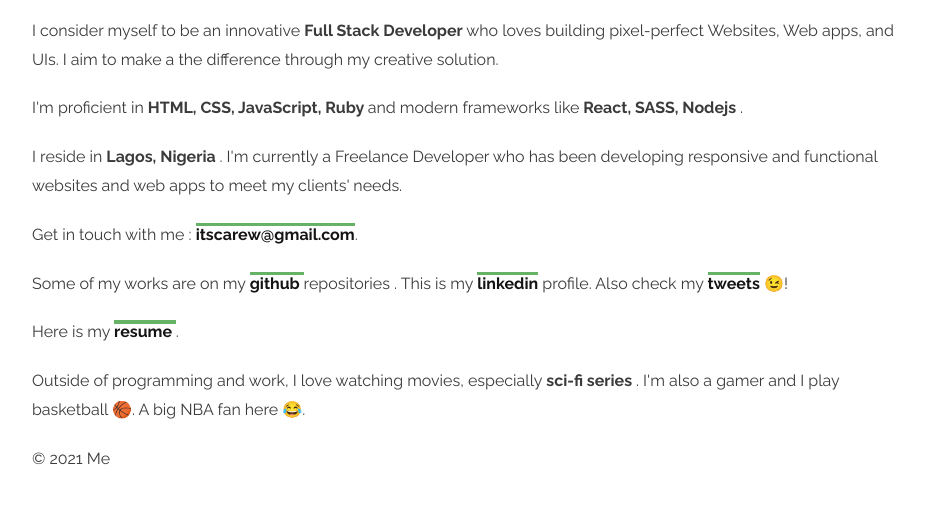
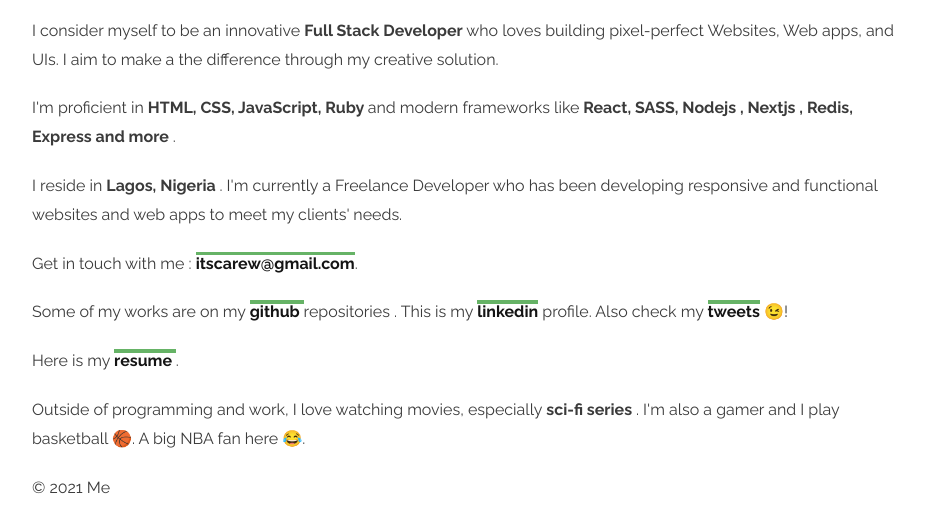
Before and after one commit to itscarew/my-portfolio, a Gatsby site: page / in a window 1280 px wide. Shown: the part 142-674 px from the top of the page, without its empty margins (173-1098 px from the left). Built offline with nearby package versions, Linux system fonts and the light colour scheme; Gatsby itself is replaced by a stand-in of ours; a web font is replaced by a local one.

Commit message:
minor tweaks

```diff
--- a/src/pages/index.js
+++ b/src/pages/index.js
@@ -23,7 +23,7 @@ const Index = () => {
         <p>
           I'm proficient in <b> HTML, CSS, JavaScript, Ruby </b> and modern
           frameworks like
-          <b> React, SASS, Nodejs </b> .
+          <b> React, SASS, Nodejs , Nextjs , Redis, Express and more </b> .
         </p>
         <p>
           I reside in <b> Lagos, Nigeria </b>. I'm currently a Freelance
```
